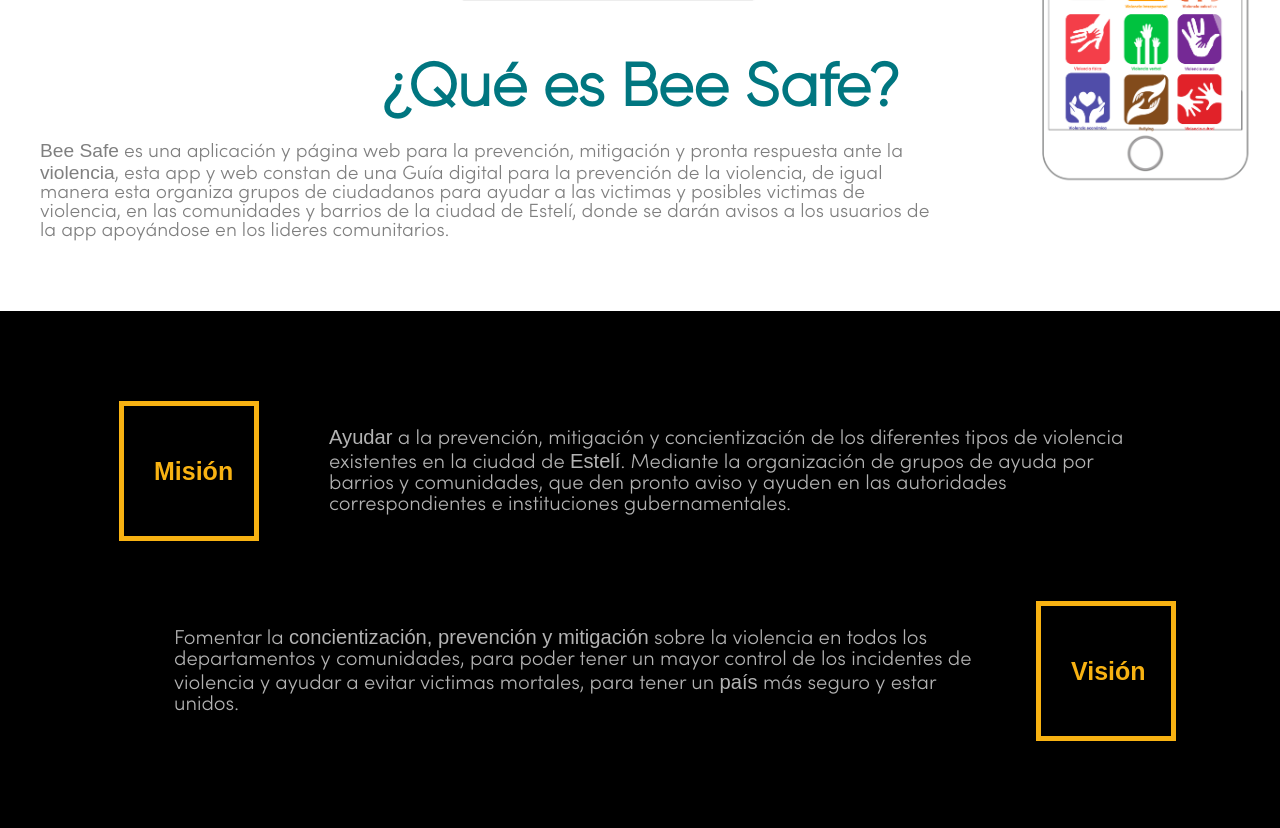
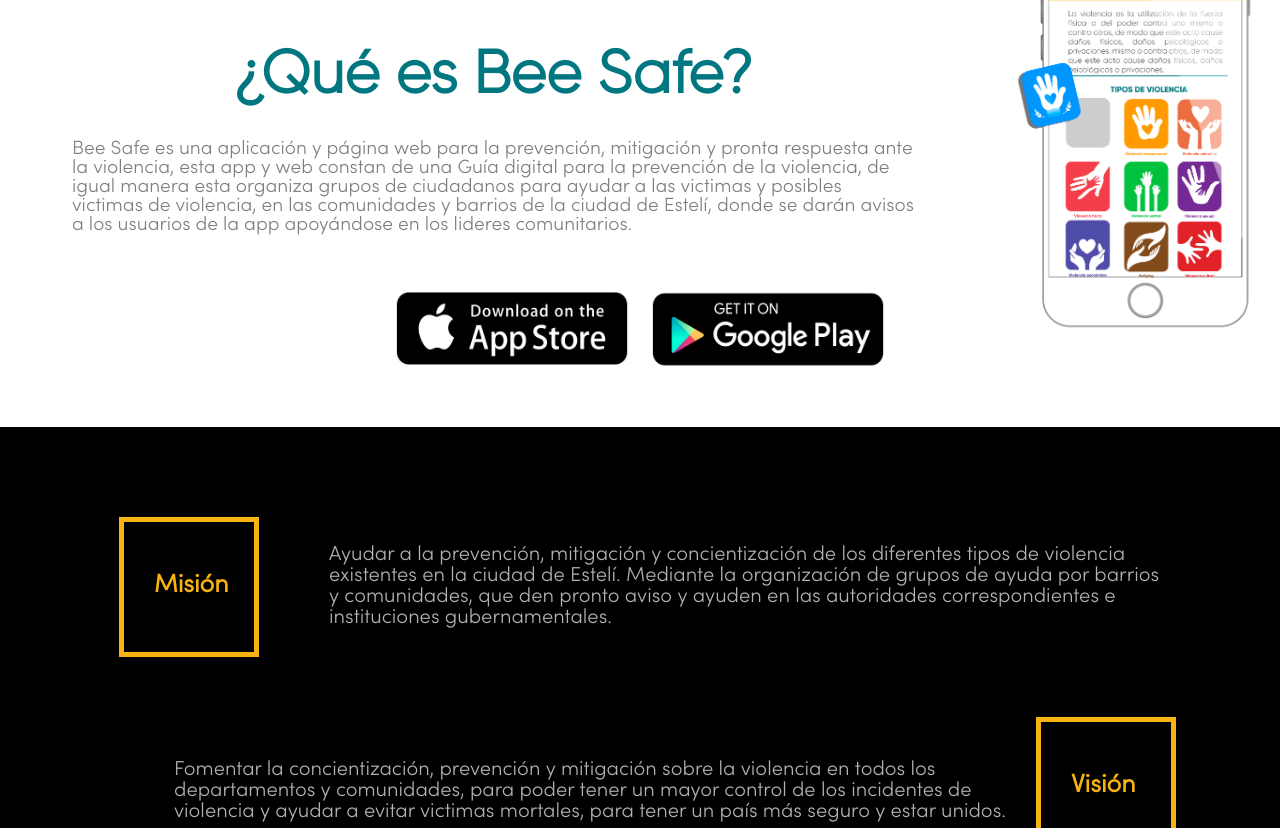
Before and after one commit to HackathonNicaragua2019/BeeSafeWeb, a PHP site: page / in a window 1280 px wide. Shown: the part 1009-1837 px from the top of the page. Run offline with PHP 8.4, Linux system fonts and the light colour scheme.

Commit message:
interface
Modificación de interfaz

```diff
--- a/css/styleIndex.css
+++ b/css/styleIndex.css
@@ -1,7 +1,6 @@
 /*Banner principal*/
-#banner1{
-    margin-top: 60px;
-    background-image: url(../assets/Banners/Banner1.jpg);
+#banner1 {
+  background-image: url(../assets/Banners/Banner3-5.jpg);
   background-size: cover;
   background-position: 50% 50%;
   background-attachment: fixed;
@@ -9,7 +8,7 @@
 }
 
 /*Contenedores de descarga*/
-.dwApp{
+.dwApp {
   width: 100%;
   height: 150px;
   /*background-color: darkgreen;*/
@@ -19,29 +18,30 @@
 }
 
 /*Contenedor de descarga izquierdo y elementos*/
-.dwLeft{
+.dwLeft {
   width: 60%;
-    height: 100%;
-    /*background-color: purple;*/
+  height: 270px;
   display: flex;
   justify-content: space-around;
+  flex-direction: column;
 }
 
 /*Logos de APP store y Play store*/
-.dwStore{
-    width: 28vw;
-    height: 145px!important;
-    margin-top: 15px;
+.dwStore {
+  width: 20vw;
+  height: 90px !important;
+  margin-top: 3px;
+  align-self: center;
 }
 
 /*Contenedor de descarga derecho y elementos*/
-.dwrigth{
+.dwrigth {
   width: 30%;
   height: 100%;
   /*background-color: palevioletred;*/
 }
 
-.muB{
+.muB {
   width: 20vw;
   margin-top: -12vh;
   margin-left: 150px;
@@ -49,66 +49,70 @@
 }
 
 /*Contenedor de Información, Misión y Visión*/
-.cntBeeinfo{
+.cntBeeinfo {
   width: 100%;
   height: fit-content;
+  margin-top: 80px;
   display: flex;
   padding-top: 50px;
   padding-bottom: 50px;
-    flex-direction: column;
+  flex-direction: row;
+  justify-content: center;
 }
 
 /*Titulo BS*/
-.tituloBS{
-    color: rgb(0,118,128);
+.tituloBS {
+  color: rgb(0, 118, 128);
   font-family: Gilroy_Lh;
   font-size: 60px;
-    margin-bottom: 20px;
+  margin-top: 25px;
+  margin-left: 12vw;
+  margin-bottom: 5px;
   text-align: center;
 }
 
-.para{
-    width: 70%;
+.para {
+  width: 110%;
   margin-left: 40px;
-    color: rgba(0,0,0,0.5);
+  color: rgba(0, 0, 0, 0.5);
   font-family: Sofia;
   font-size: 1.2em;
   margin-bottom: 20px;
 }
 
-#para1{
+#para1 {
   text-align: left;
 }
 
 /*Contenedor mision y vision*/
-.cntParaInf{
+.cntParaInf {
   width: 100%;
   padding-top: 30px;
   padding-bottom: 30px;
-    background-color: rgb(0,0,0);
+  background-color: rgb(0, 0, 0);
   display: flex;
   flex-direction: row;
   justify-content: center;
   align-items: center;
 }
 
-.titulosPrInfo{
+.titulosPrInfo {
   width: 70px;
   height: 70px;
   padding: 30px;
   display: flex;
   align-items: center;
   align-self: center;
-    border: 5px solid rgb(248,178,18);
+  border: 5px solid rgb(248, 178, 18);
 }
 
-.tituloPI{
+.tituloPI {
   font-size: 25px;
-    color: rgb(248,178,18);
+  color: rgb(248, 178, 18);
   text-align: center;
 }
 
-#izquierda1{
+#izquierda1 {
   padding-top: 90px;
   padding-bottom: 30px;
   display: flex;
@@ -116,49 +120,105 @@
   align-items: space-between;
 }
 
-.parrafo{
+.parrafo {
   font-family: Sofia;
   font-size: 1.26em;
-    color: rgba(255,255,255,0.7);
+  color: rgba(255, 255, 255, 0.7);
 }
 
-.cntPrr{
+.cntPrr {
   width: 65%;
   margin-left: 70px;
 }
 
 /**/
-#derecha{
+#derecha {
   display: flex;
   flex-direction: row-reverse;
   align-items: space-between;
   align-content: space-between !important;
 }
 
-.tituloV{
+.tituloV {
   margin-left: 25px !important;
 }
 
-
-#visionInf{
+#visionInf {
   margin-right: 30px;
+  padding-top: 10px;
   right: 100;
 }
 
-#video{
-    width: 98.8vw;
-    height: 90%!important;
+.cntParaInf .contValores {
+  margin-top: -50px;
+  padding-top: -50px;
+}
+
+#valores {
+  text-align: center;
+  margin-left: -px;
+}
+
+#video {
+  width: 98.7vw;
+  height: 100% !important;
+  margin-top: 60px;
   min-height: 100vh;
 }
 
 /*Formulario*/
+.cntFormulario {
+  width: 100%;
+  display: flex;
+  flex-direction: row;
+  justify-content: space-around;
+}
 
-.imgIquierdaForm{
+.imgIquierdaForm {
   width: 40%;
-    height: 95vh;
-    background-image: url(../assets/Banners/form1.jpg);
+  height: 98vh;
+  background-image: url(../assets/Banners/Form3.png);
   background-repeat: no-repeat;
   background-size: cover;
   background-position: 30% 20%;
   background-color: salmon;
 }
+
+.cntFormContact {
+  width: 55%;
+  height: 95vh;
+  background-color: crimson;
+  display: flex;
+  align-items: center;
+  align-content: center;
+  justify-content: center;
+}
+.formularioCont {
+  width: 90%;
+  display: flex;
+  flex-direction: column;
+  align-items: center;
+  align-content: center;
+  justify-content: center;
+}
+
+.tituloForm {
+  color: rgb(0, 118, 128);
+  font-weight: bold;
+  font-size: 2em;
+  text-align: center;
+}
+
+.itemForm {
+  width: 75%;
+}
+
+.btnForm {
+  width: 20%;
+  height: 50px;
+  font-size: 1.28em;
+  border: 2px solid rgb(0, 118, 128);
+  background-color: rgb(0, 118, 128);
+  color: rgb(255, 255, 255);
+  font-weight: bold;
+}
--- a/css/styleMain.css
+++ b/css/styleMain.css
@@ -1,35 +1,35 @@
 /*Etiqueta de formateo*/
-*{
+* {
   margin: 0px;
   padding: 0px;
-    font-family: sans-serif;
+  font-family: Sofia;
 }
 
 /*Tipografía*/
-@font-face{
+@font-face {
   font-family: Sofia;
   src: url(fonts/sofiapro-light.otf);
 }
 
-@font-face{
+@font-face {
   font-family: Gilroy_Lh;
   src: url(fonts/Gilroy-Light.otf);
 }
 
-@font-face{
+@font-face {
   font-family: Gilroy_B;
   src: url(fonts/Gilroy-ExtraBold.otf);
 }
 
-.body{
+.body {
   background-color: rgb(212, 215, 219);
 }
 
 /*Menu de navegación e Items*/
-.navegación{
+.navegación {
   width: 100%;
   height: 60px;
-    background-color: rgb(0,118,128);
+  background-color: rgb(0, 118, 128);
   position: fixed;
   display: flex;
   flex-direction: row-reverse;
@@ -38,9 +38,9 @@
   font-size: 15px;
 }
 
-.cntItems{
+.cntItems {
   width: 17vw;
-    background-color: rgba(248,178,18,0);
+  background-color: rgba(248, 178, 18, 0);
   display: flex;
   flex-direction: row;
   align-items: center;
@@ -48,28 +48,33 @@
   justify-content: space-around;
 }
 
-.itemList{
+.itemList {
   text-decoration: none;
   list-style: none;
   font-family: Gilroy_B;
 }
 
-.linkList{
+.linkList {
   text-decoration: none;
-    color: rgb(255,255,255);
+  color: rgb(255, 255, 255);
   font-weight: bold;
 }
 
 /*Contenedor principal*/
-.container{
+.container {
   display: flex;
   flex-direction: column;
 }
 
 /*EStructuras de Banner*/
-.banner{
+.banner {
   width: 100%;
   height: 100vh;
-    background-color: crimson;
   display: flex;
 }
+
+footer {
+  width: 100%;
+  height: 25vh;
+  background-color: rgb(0, 0, 0);
+}
--- a/index.html
+++ b/index.html
@@ -12,57 +12,83 @@
     <div class="container">
         <div class="cntItemLogo"></div>
         <nav class="navegación">
+            <!--<img src="./assets/logos/logo-Blanco.png" alt="" class="logoMenu">-->
             <ul class="cntItems">
                 <li class="itemList"><a href="" class="linkList">Inicio</a></li>
-                <li class="itemList"><a href="#nuestrApp" class="linkList">Nuestra App</a></li>
-                <li class="itemList"><a href="#video" class="linkList">Nosotros</a></li>
+                <li class="itemList"><a href="#nuestrApp" class="linkList">Aplicación</a></li>
+                <li class="itemList"><a href="mailto: beesafe@gmail.com" class="linkList">Contactanos</a></li>
             </ul>
         </nav>
-        <div class="banner" id="banner1">
-        </div>
+        <video autoplay loop muted id="video" poster="assets/Banners/Poster.bmp">
+            <source src="assets/Videos/together.mp4" type="video/mp4">
+            <source src="assets/Videos/together.webm" type="video/webm">
+        </video>
         <div class="dwApp">
             <div class="dwLeft">
-                <a href="#"><img src="assets/Mockup/APPST1.png" class="dwStore"></a>
-                <a href="#"><img src="assets/Mockup/play-store-png-logo-33123.png" class="dwStore"></a>
+                <!--<a href="#"><img src="assets/Mockup/APPST1.png" class="dwStore"></a>
+                <a href="#"><img src="assets/Mockup/play-store-png-logo-33123.png" class="dwStore"></a>-->
+                <h1 class="tituloBS">¿Qué es Bee Safe?</h1>
+                <p class="para" id="para1"><span class="blueSp">Bee Safe</span> es una aplicación y página web para la prevención, mitigación y pronta respuesta ante la <bold class="boldPesado">violencia</bold class="boldPesado">, esta app y web constan de una Guía digital para la prevención de la violencia, de igual manera esta organiza grupos de ciudadanos para ayudar a las victimas y posibles victimas de violencia, en las comunidades y barrios de la ciudad de Estelí, donde se darán avisos a los usuarios de la app apoyándose en los lideres comunitarios.</p>
             </div>
             <div class="dwrigth">
                 <img src="assets/Mockup/SPBee.png" class="muB">
             </div>
         </div>
         <div class="cntBeeinfo" id="nuestrApp">
-            <h1 class="tituloBS">¿Qué es Bee Safe?</h1>
+            <!--<h1 class="tituloBS">¿Qué es Bee Safe?</h1>
             <div class="cntPara">
-                <p class="para" id="para1"><span class="blueSp">Bee Safe</span> es una aplicación y página web para la prevención, mitigación y pronta respuesta ante la <bold>violencia</bold>, esta app y web constan de una Guía digital para la prevención de la violencia, de igual manera esta organiza grupos de ciudadanos para ayudar a las victimas y posibles victimas de violencia, en las comunidades y barrios de la ciudad de Estelí, donde se darán avisos a los usuarios de la app apoyándose en los lideres comunitarios.</p>
-            </div>
+                <p class="para" id="para1"><span class="blueSp">Bee Safe</span> es una aplicación y página web para la prevención, mitigación y pronta respuesta ante la <bold class="boldPesado">violencia</bold class="boldPesado">, esta app y web constan de una Guía digital para la prevención de la violencia, de igual manera esta organiza grupos de ciudadanos para ayudar a las victimas y posibles victimas de violencia, en las comunidades y barrios de la ciudad de Estelí, donde se darán avisos a los usuarios de la app apoyándose en los lideres comunitarios.</p>
+            </div>-->
+            <a href="#"><img src="assets/Mockup/APPST1.png" class="dwStore"></a>
+            <a href="#"><img src="assets/Mockup/play-store-png-logo-33123.png" class="dwStore"></a>
         </div>
         <div class="cntPr">
             <div class="cntParaInf" id="izquierda1">
                 <div class="titulosPrInfo">
-                    <h3 class="tituloPI"> <bold class="">Misión</bold></h3>
+                    <h3 class="tituloPI"> <bold class="boldPesado">Misión</bold></h3>
                 </div>
                 <div class="cntPrr">
-                    <p class="parrafo" id="parraInfo"><bold>Ayudar</bold> a la prevención, mitigación y concientización de los diferentes tipos de violencia existentes en la ciudad de <bold>Estelí</bold>. Mediante la organización de grupos de ayuda por barrios y comunidades, que den pronto aviso y ayuden en las autoridades correspondientes e instituciones gubernamentales.</p>
+                    <p class="parrafo" id="parraInfo"><bold class="boldPesado">Ayudar</bold> a la prevención, mitigación y concientización de los diferentes tipos de violencia existentes en la ciudad de <bold class="boldPesado">Estelí</bold class="boldPesado">. Mediante la organización de grupos de ayuda por barrios y comunidades, que den pronto aviso y ayuden en las autoridades correspondientes e instituciones gubernamentales.</p>
                 </div>
             </div>
             <div class="cntParaInf" id="derecha">
                 <div class="titulosPrInfo" id="tituloV">
-                    <h3 class="tituloPI"> <bold class="">Visión</bold></h3>
+                    <h3 class="tituloPI"> <bold class="boldPesado" class="">Visión</bold ></h3>
                 </div>
                 <div class="cntPrr" id="visionInf">
-                    <p class="parrafo" id="">Fomentar la <bold>concientización, prevención y mitigación</bold> sobre la violencia en todos los departamentos y comunidades, para poder tener un mayor control de los incidentes de violencia y ayudar a evitar victimas mortales, para tener un <bold>país</bold> más seguro y estar unidos.</p>
+                    <p class="parrafo" id="">Fomentar la <bold class="boldPesado">concientización, prevención y mitigación</bold class="boldPesado"> sobre la violencia en todos los departamentos y comunidades, para poder tener un mayor control de los incidentes de violencia y ayudar a evitar victimas mortales, para tener un <bold class="boldPesado">país</bold class="boldPesado"> más seguro y estar unidos.</p>
+                </div>
+            </div>
+            <div class="cntParaInf contValores" id="izquierda">
+                <div class="titulosPrInfo">
+                    <h3 class="tituloPI" id="valores"> <bold class="boldPesado" class="">Valores</bold></h3>
+                </div>
+                <div class="cntPrr">
+                    <p class="parrafo" id="parraInfo"><bold class="boldPesado">Ayudar</bold> a la prevención, mitigación y concientización de los diferentes tipos de violencia existentes en la ciudad de <bold class="boldPesado">Estelí</bold class="boldPesado">. Mediante la organización de grupos de ayuda por barrios y comunidades, que den pronto aviso y ayuden en las autoridades correspondientes e instituciones gubernamentales.</p>
                 </div>
             </div>
             <div class="cntParaInf" id="izquierda"></div>
         </div>
-        <video autoplay loop muted id="video" poster="assets/Banners/Poster.bmp">
-            <source src="assets/Videos/together.mp4" type="video/mp4">
-            <source src="assets/Videos/together.webm" type="video/webm">
-        </video>
+        <div class="banner" id="banner1"></div>
         <!--<div class="cntFormulario">
             <div class="imgIquierdaForm" id="indeForm"></div>
-            <div class="formulario"></div>
-        </div>-->
-        <footer id="piePagina"></footer>
+            <div class="cntFormContact">
+                <form action="" class="formularioCont">
+                    <h1 class="tituloForm">Contáctanos</h1>
+                    <input type="text" name="nombre" placeholder="Nombre" id="" class="itemForm">
+                    <input type="mail" name="nombre" placeholder="Correo eletrónico" id="" class="itemForm">
+                    <textarea name="Text1" cols="40" rows="5" placeholder="Comentario" class="itemForm"></textarea>
+                    <input type="button" value="Enviar" class="btnForm">
+                </form>
+            </div>
+        </div>
+        <footer id="piePagina">
+            <div class="contenedorTres">
+                <div class="cntUno"><img src="./assets/logos/logo-Blanco.png" alt="" class="logoMenu"></div>
+                <div class="cntDos"></div>
+                <div class="cntTres"></div>
+            </div>
+        </footer>-->
         </div>
     </div>
 
```
Also changed, not shown: assets/Banners/Banner3-5.jpg (added), assets/Banners/Form2.PNG (added), assets/Banners/Form3.png (added), assets/Banners/form1.jpg, assets/logos/logo-Blanco.png (added). Lines whose indentation alone changed are shown as unchanged.
